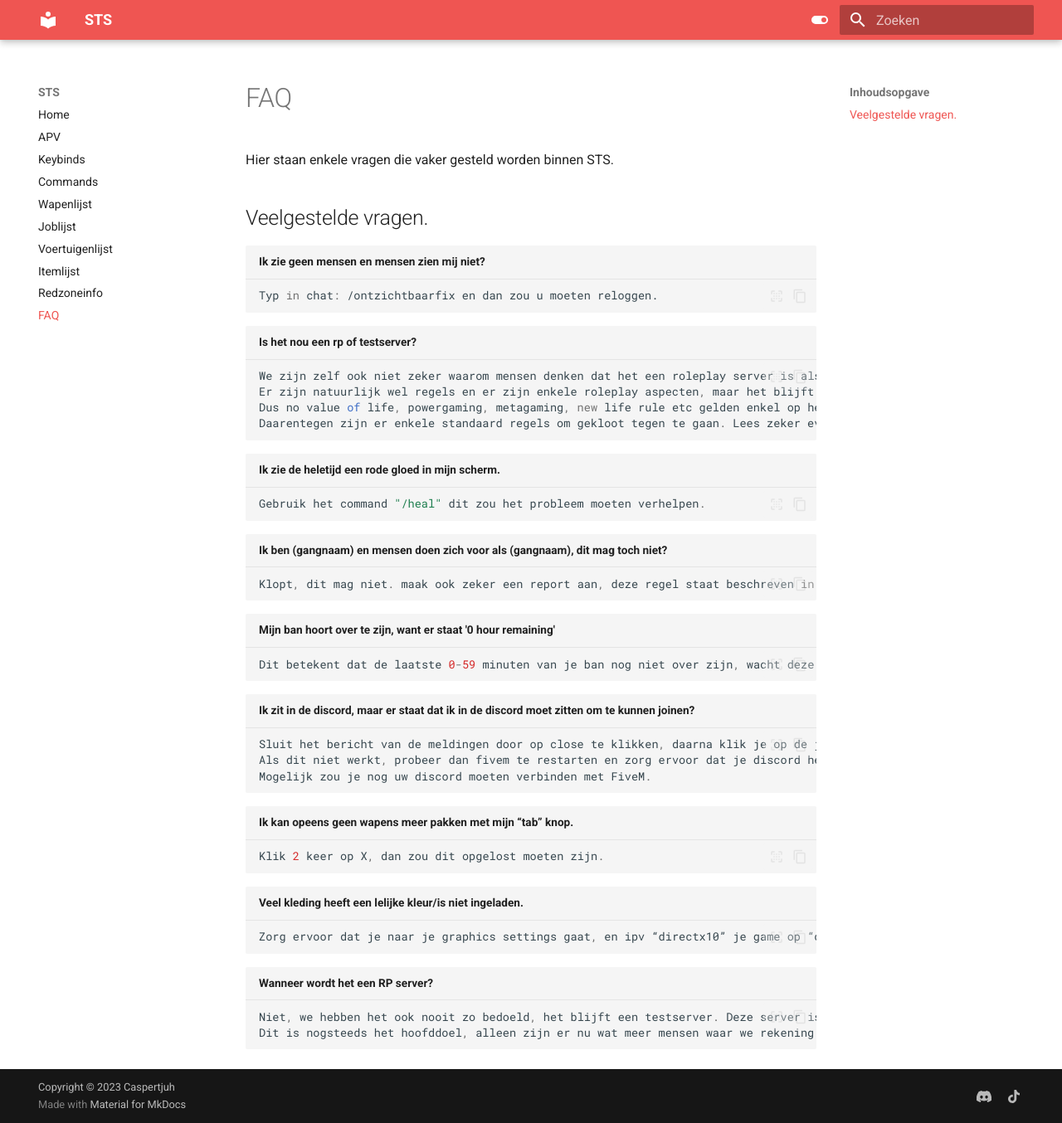
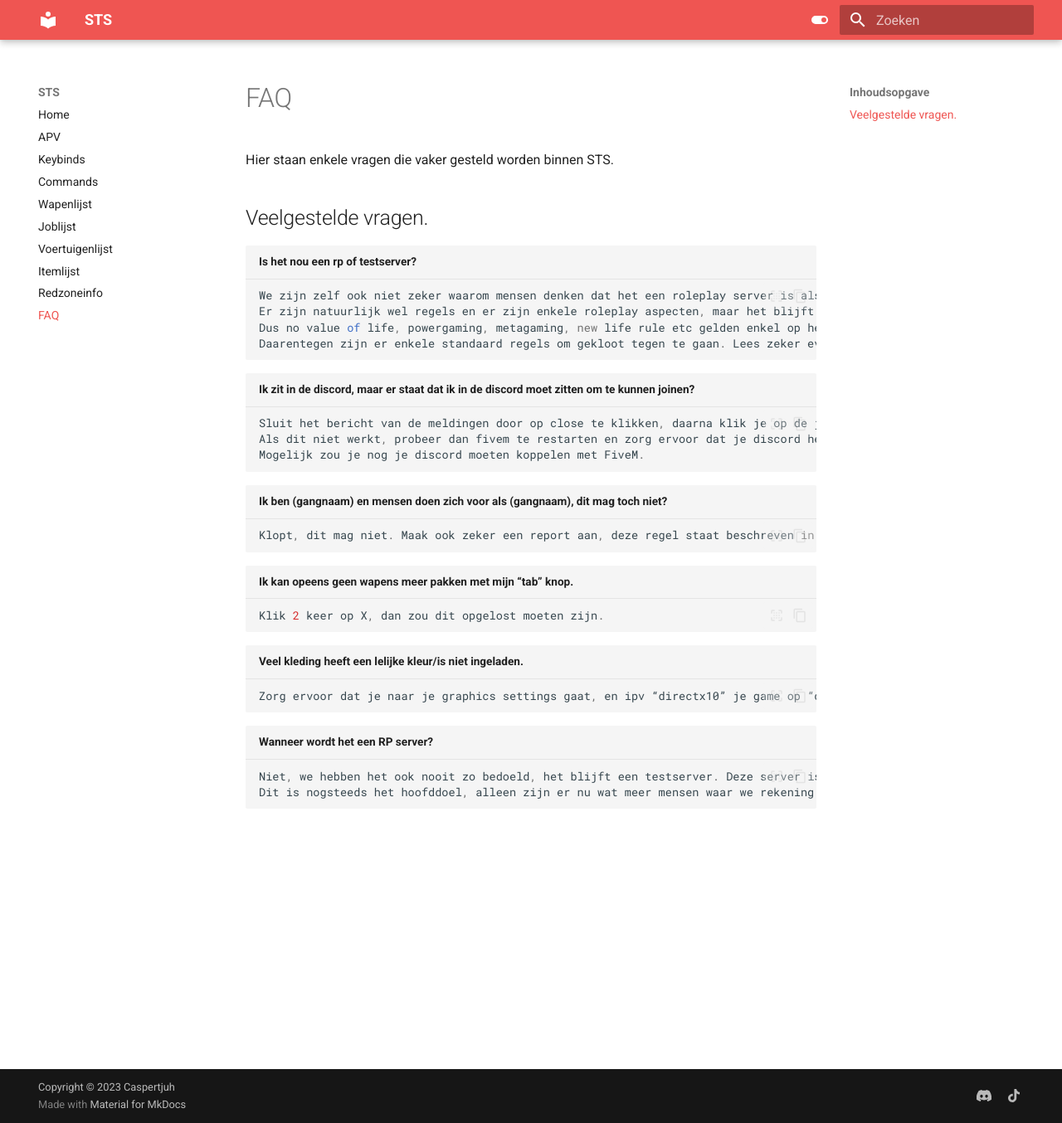
Before and after one commit to Welseyy/STSAPV, an MkDocs documentation site: the page built from docs/faq.md, in a window 1280 px wide and 1354 px high. Shown: the whole window at 83% size. Built offline with MkDocs 1.6.1 and Material for MkDocs 9.7.7, drawn with Linux system fonts in a browser that asks for light colours.

Commit message:
Update faq.md

````diff
--- a/docs/faq.md
+++ b/docs/faq.md
@@ -3,11 +3,6 @@
 Hier staan enkele vragen die vaker gesteld worden binnen STS.
 
 ## Veelgestelde vragen.
-
-
-``` ts title="Ik zie geen mensen en mensen zien mij niet?"
-Typ in chat: /ontzichtbaarfix en dan zou u moeten reloggen.
-```
 
 ``` ts title="Is het nou een rp of testserver?"
 We zijn zelf ook niet zeker waarom mensen denken dat het een roleplay server is als er "testserver" in de titel staat.
@@ -16,22 +11,14 @@ Dus no value of life, powergaming, metagaming, new life rule etc gelden enkel op
 Daarentegen zijn er enkele standaard regels om gekloot tegen te gaan. Lees zeker even het APV door.
 ```
 
-``` ts title="Ik zie de heletijd een rode gloed in mijn scherm."
-Gebruik het command "/heal" dit zou het probleem moeten verhelpen.
+``` ts title="Ik zit in de discord, maar er staat dat ik in de discord moet zitten om te kunnen joinen?"
+Sluit het bericht van de meldingen door op close te klikken, daarna klik je op de join knop zonder je FiveM af te sluiten.
+Als dit niet werkt, probeer dan fivem te restarten en zorg ervoor dat je discord hebt openstaan tijdens het opstarten van fivem.
+Mogelijk zou je nog je discord moeten koppelen met FiveM.
 ```
 
 ``` ts title="Ik ben (gangnaam) en mensen doen zich voor als (gangnaam), dit mag toch niet?"
-Klopt, dit mag niet. maak ook zeker een report aan, deze regel staat beschreven in ons APV.
-```
-
-``` ts title="Mijn ban hoort over te zijn, want er staat '0 hour remaining'"
-Dit betekent dat de laatste 0-59 minuten van je ban nog niet over zijn, wacht deze a.u.b. rustig af
-```
-
-``` ts title="Ik zit in de discord, maar er staat dat ik in de discord moet zitten om te kunnen joinen?"
-Sluit het bericht van de meldingen door op close te klikken, daarna klik je op de join knop zonder je FiveM af te sluiten.
-Als dit niet werkt, probeer dan fivem te restarten en zorg ervoor dat je discord hebt openstaan tijdens het opstarten van fivem.
-Mogelijk zou je nog uw discord moeten verbinden met FiveM.
+Klopt, dit mag niet. Maak ook zeker een report aan, deze regel staat beschreven in ons APV.
 ```
 
 ``` ts title="Ik kan opeens geen wapens meer pakken met mijn “tab” knop."
````
